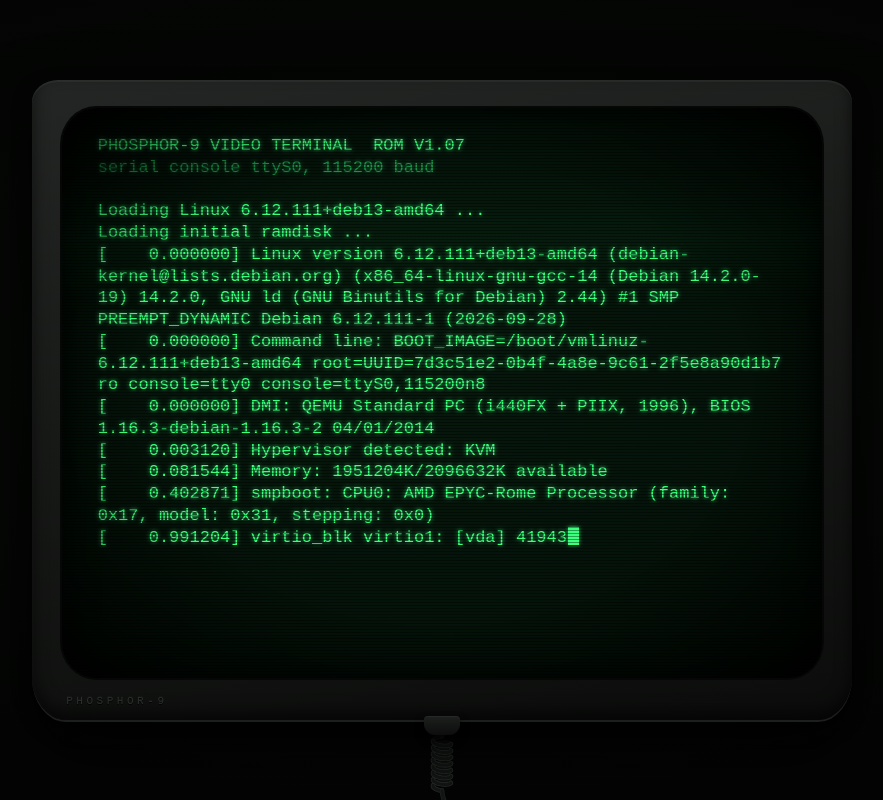
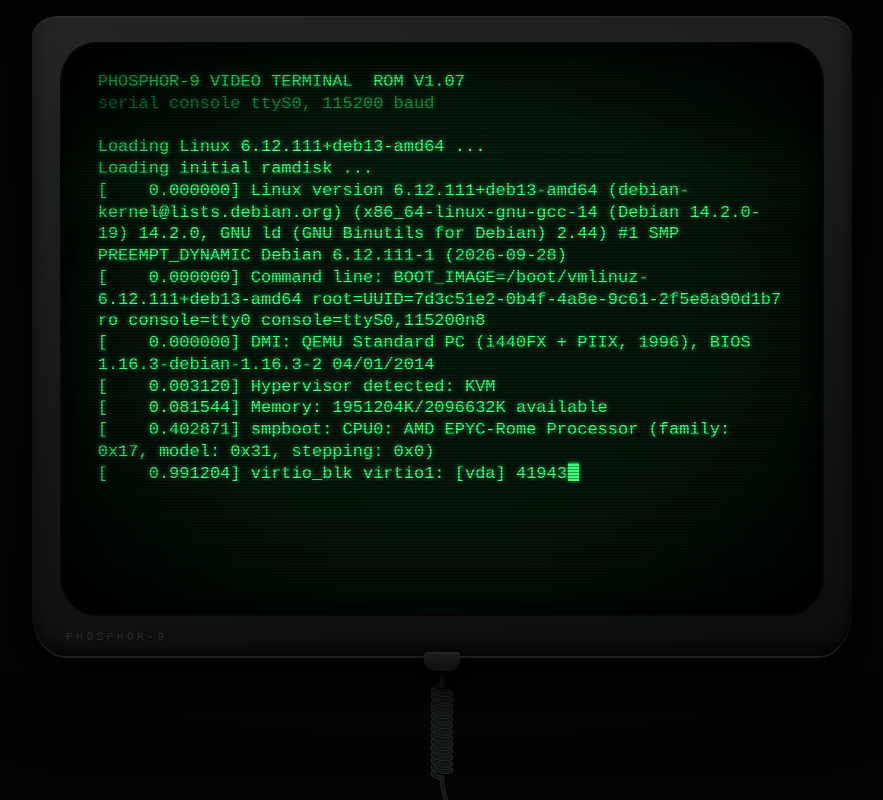
Before and after one commit to GaijinSystems/website, a plain HTML site: page index.html in a window 1280 px wide. Shown: the whole page, without its empty margins (198-1081 px from the left). Drawn offline with Linux system fonts and the light colour scheme.

Commit message:
Put the monitor at the top on desktop, and give the coil its own length there

```diff
--- a/engine/phosphor.css
+++ b/engine/phosphor.css
@@ -24,7 +24,8 @@ body{
 }
 #stage{
   position:relative;width:100%;height:100%;
-  display:flex;flex-direction:column;align-items:center;justify-content:center;
+  display:flex;flex-direction:column;align-items:center;justify-content:flex-start; /* centred across, at the top */
+  padding-top:var(--top,16px);
 }
 
 /* ---------- monitor ---------- */
@@ -128,7 +129,7 @@ body{
 
 /* ---------- cable ---------- */
 /* desktop: runs from just under the bezel to the bottom of the window, whatever the gap */
-#cablewrap{position:absolute;z-index:1;left:0;right:0;bottom:0;top:calc(50% + var(--bh) / 2 - 4px)}
+#cablewrap{position:absolute;z-index:1;left:0;right:0;bottom:0;top:calc(var(--top,16px) + var(--bh) - 4px)}
 #cable{position:absolute;inset:0;width:100%;height:100%;overflow:visible;display:block}
 #sway{transform-box:view-box;transform-origin:50% 0;animation:sway 7.3s ease-in-out infinite}
 @keyframes sway{0%,100%{transform:skewX(calc(var(--sa,.5deg) * -1))}50%{transform:skewX(var(--sa,.5deg))}}
@@ -169,6 +170,7 @@ html.fill{--sw:min(100vw,calc(var(--app-h,100dvh) / .75));--sh:calc(var(--sw) *
 html.fill #bezel{padding:0;background:none;box-shadow:none;border-radius:0}
 html.fill #bezel::after,html.fill .badge,html.fill #cablewrap{display:none}
 html.fill #screen{border-radius:0}
+html.fill #stage{padding-top:0}
 html.fill body{background:#000}
 @media (max-width:640px){
   /* a phone: all the width, and whatever height the keyboard leaves */
--- a/engine/phosphor.js
+++ b/engine/phosphor.js
@@ -151,14 +151,14 @@ function build(){
 var SITE=(location.hostname||'').toLowerCase(); /* the real server this page came from ('' when opened as a file) */
 var PROFILE=(function(){
   var P={name:'OPERATOR',email:'',speed:1,upper:true,sound:true,protected:[],homes:'/usr',loginPrompt:'login: ',rootName:'root',rootPrompt:'# ',loginFailed:'Login incorrect',lsOwner:8,lsSize:8,mailNotice:'you have mail.',notFound:'%s: not found',
-    cord:{turns:7,width:18,thickness:3.2,gap:1.8,straight:7.35,sway:2.5},
+    cord:{turns:7,desktop:0,width:18,thickness:3.2,gap:1.8,straight:7.35,sway:2.5},
     title:'',badge:'PHOSPHOR-9',year:PH.machine&&PH.catalog[PH.machine].year||1979,installed:'',user:'guest',hostname:'',source:'',prompt:'$ ',
     offline:'the network is down.',off:[],machine:'',machines:'',effects:'auto',
     welcome:null,about:[],mail:[],commands:[],files:[],dirs:[],man:{},aliases:[],sec:{},raw:{},problems:[]};
   var secs=[];
   function yes(v){return !/^(no|false|off|0)$/i.test(v)}
   function list(v){return v.split(',').map(function(x){return x.trim().toLowerCase()}).filter(Boolean)}
-  var CL={turns:[1,40],width:[6,80],thickness:[1,8],gap:[0,10],straight:[0,200],sway:[0,10]};
+  var CL={turns:[1,40],desktop:[0,40],width:[6,80],thickness:[1,8],gap:[0,10],straight:[0,200],sway:[0,10]};
   function setKey(k,v){
     var ck=k.match(/^cord (\w+)$/);
     if(ck&&has(CL,ck[1])){var x=parseFloat(v),L=CL[ck[1]];if(!isNaN(x))P.cord[ck[1]]=Math.min(L[1],Math.max(L[0],x));return}
@@ -1729,11 +1729,18 @@ function path(d,stroke,w){
   return p;
 }
 /* cord settings come from site/config.js */
-var CORD=PROFILE.cord,rx=CORD.width/2,sw=CORD.thickness,edge=sw+1.4,gap=CORD.gap,tilt=.35,turns=Math.max(1,Math.round(CORD.turns));
+var CORD=PROFILE.cord,rx=CORD.width/2,sw=CORD.thickness,edge=sw+1.4,gap=CORD.gap,tilt=.35;
 var pitch=edge+gap;                        /* drop per turn = cord + rim + gap. gap 0 = turns touching */
-var coilLen=2*tilt*rx+(turns+.5)*pitch;
+var narrow=matchMedia('(max-width:640px)'); /* a phone: the cable sits under the monitor in a fixed height */
+var turns,coilLen;
+function coilFor(){ /* "cord desktop" turns on a wide screen, "cord turns" on a phone */
+  turns=Math.max(1,Math.round(!narrow.matches&&CORD.desktop?CORD.desktop:CORD.turns));
+  coilLen=2*tilt*rx+(turns+.5)*pitch;
+}
+coilFor();
 var lastW,lastH,lastNub; /* what the cable was last drawn for */
 function drawCable(){
+  var t=turns;coilFor();if(turns!==t)lastW=null; /* crossing the phone width changes the coil */
   var nub=parseFloat(getComputedStyle(document.documentElement).getPropertyValue('--nub'))||11; /* strain-relief bottom */
   /* cable height = nub + straight + coil + straight, so the two straights are always equal */
   var want=Math.round(nub+2*CORD.straight+coilLen); /* phone cable height; desktop fills the gap below the monitor */
--- a/site/config.js
+++ b/site/config.js
@@ -12,6 +12,7 @@ source:    https://github.com/GaijinSystems/phosphor
 protected: photo01.pic, photo02.pic, photo03.pic, secrets, .trash/core, .old/terminal.rom
 
 cord turns:     7
+cord desktop:   13
 cord width:     18
 cord thickness: 3.2
 cord gap:       1.8
```
